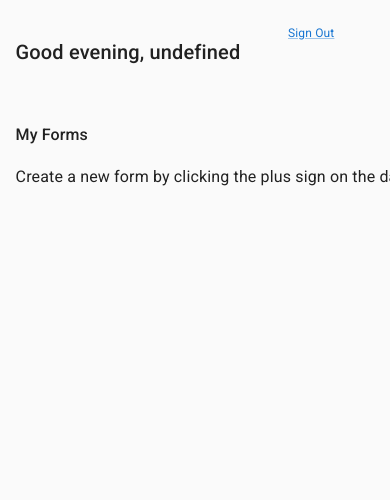
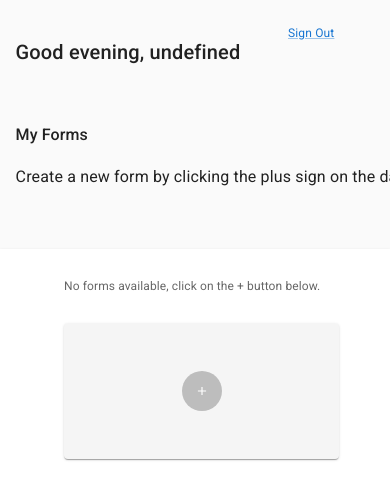
Before and after one commit to benw10-1/form-builder, a React (Create React App) app in the folder client/: page /dashboard in a window 390 px wide. Shown: the top 500 px of the page. Built offline with nearby package versions, Linux system fonts and the light colour scheme; no server answers; sample sign-in values are in the browser's storage.

Commit message:
adding breakpoint values for mobile responsiveness

```diff
--- a/client/src/pages/Dashboard/Dashboard.css
+++ b/client/src/pages/Dashboard/Dashboard.css
@@ -26,8 +26,27 @@
 }
 .forms-container {
     display: flex;
-    height: 100%;
+    height: auto;
+    max-height: 100%;
     flex-direction: row;
     flex-wrap: wrap;
     justify-content: start;
 }
+
+@media screen and (max-width: 767px) {
+    .dash-positioning {
+        /* flex-direction: column; */
+        align-items: flex-start;
+    }
+
+    .forms-container {
+        /* flex-direction: column; */
+    }
+}
+
+@media screen and (max-width: 899px) {
+    .dash-positioning {
+        flex-direction: column;
+        align-items: flex-start;
+    }
+}
```
